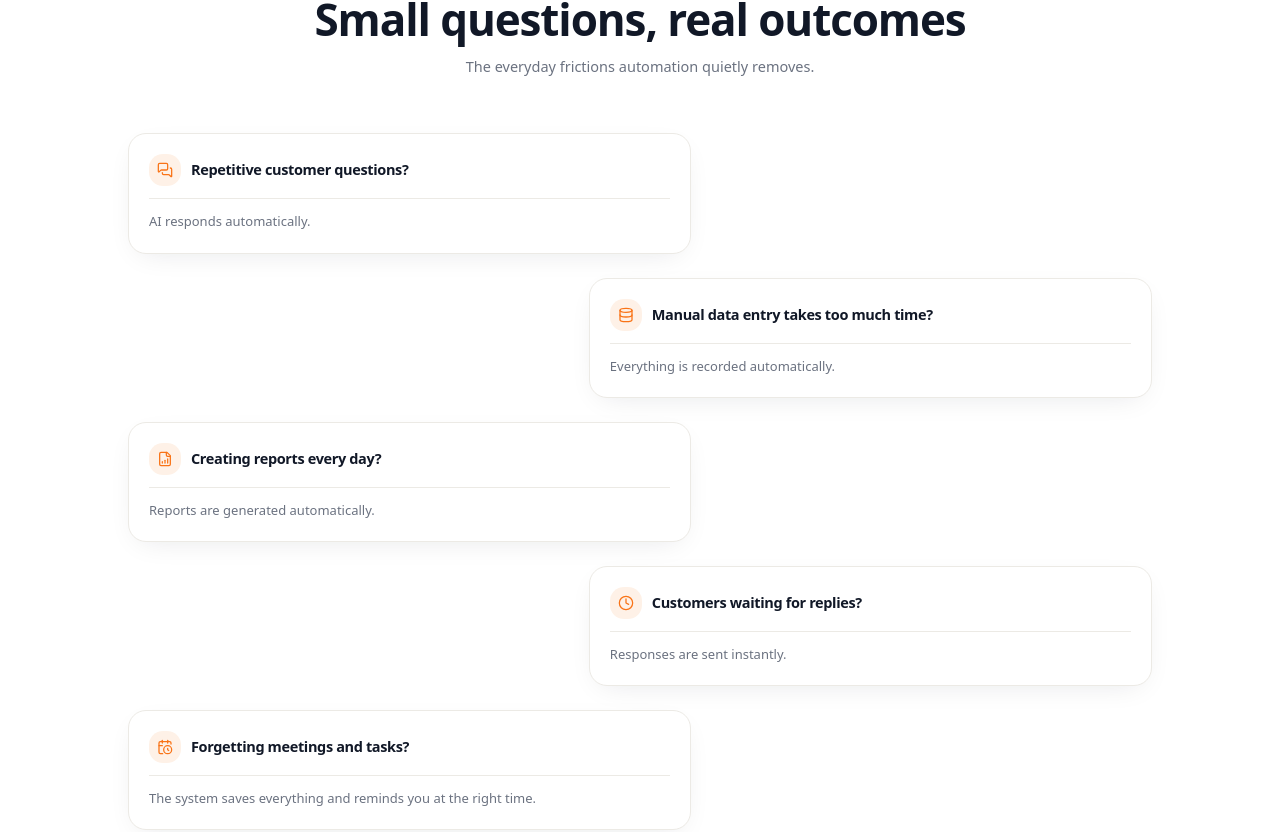
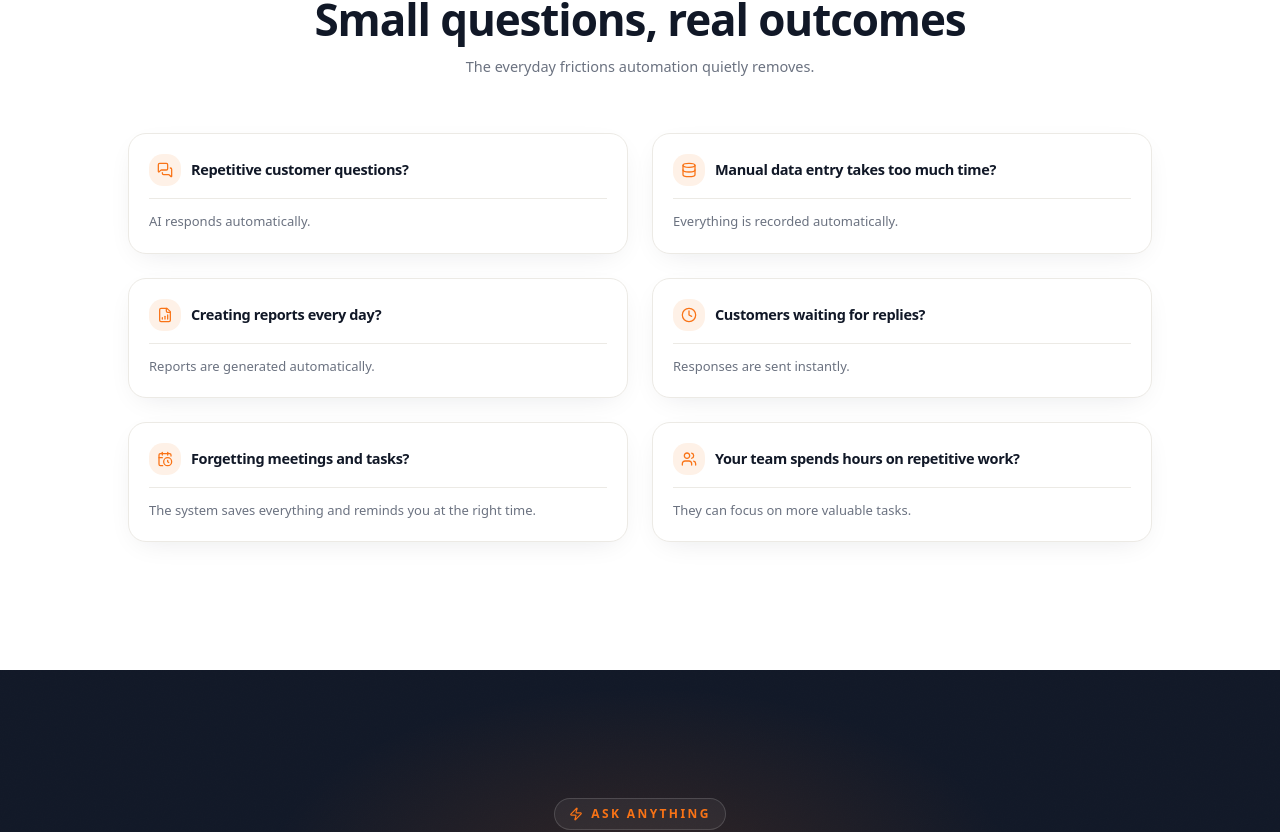
Before and after one commit to homayounKheiri/my-portfolio, a Next.js app: page / in a window 1280 px wide. Shown: the part 1739-2571 px from the top of the page. Built offline with nearby package versions, Linux system fonts and the light colour scheme.

Commit message:
dcf3f3a6-d0df-4aad-8029-83a9c42fc835

```diff
--- a/src/components/sections/challenge-solution.tsx
+++ b/src/components/sections/challenge-solution.tsx
@@ -88,20 +88,15 @@ export function ChallengeSolution() {
           </motion.p>
         </div>
 
-        {/* Staggered compact card layout — alternating left/right */}
-        <div className="mt-14 flex flex-col gap-5 sm:gap-6">
+        {/* 2-column grid (3 rows of 2 cards) */}
+        <div className="mt-14 grid grid-cols-1 gap-5 sm:grid-cols-2 sm:gap-6">
           {CARDS.map((card, i) => (
             <motion.div
               key={card.question}
               initial={{ opacity: 0, y: 22 }}
               whileInView={{ opacity: 1, y: 0 }}
               viewport={{ once: true, margin: "-60px" }}
-              transition={{ duration: 0.55, ease: EASE }}
-              className={`flex ${
-                i % 2 === 0
-                  ? "justify-start sm:pr-[35%] lg:pr-[45%]"
-                  : "justify-end sm:pl-[35%] lg:pl-[45%]"
-              }`}
+              transition={{ duration: 0.55, ease: EASE, delay: (i % 2) * 0.08 }}
             >
               <StatementCard card={card} />
             </motion.div>
```
Also changed, not shown: 1 other file (tests, documents, lock files or other folders).
